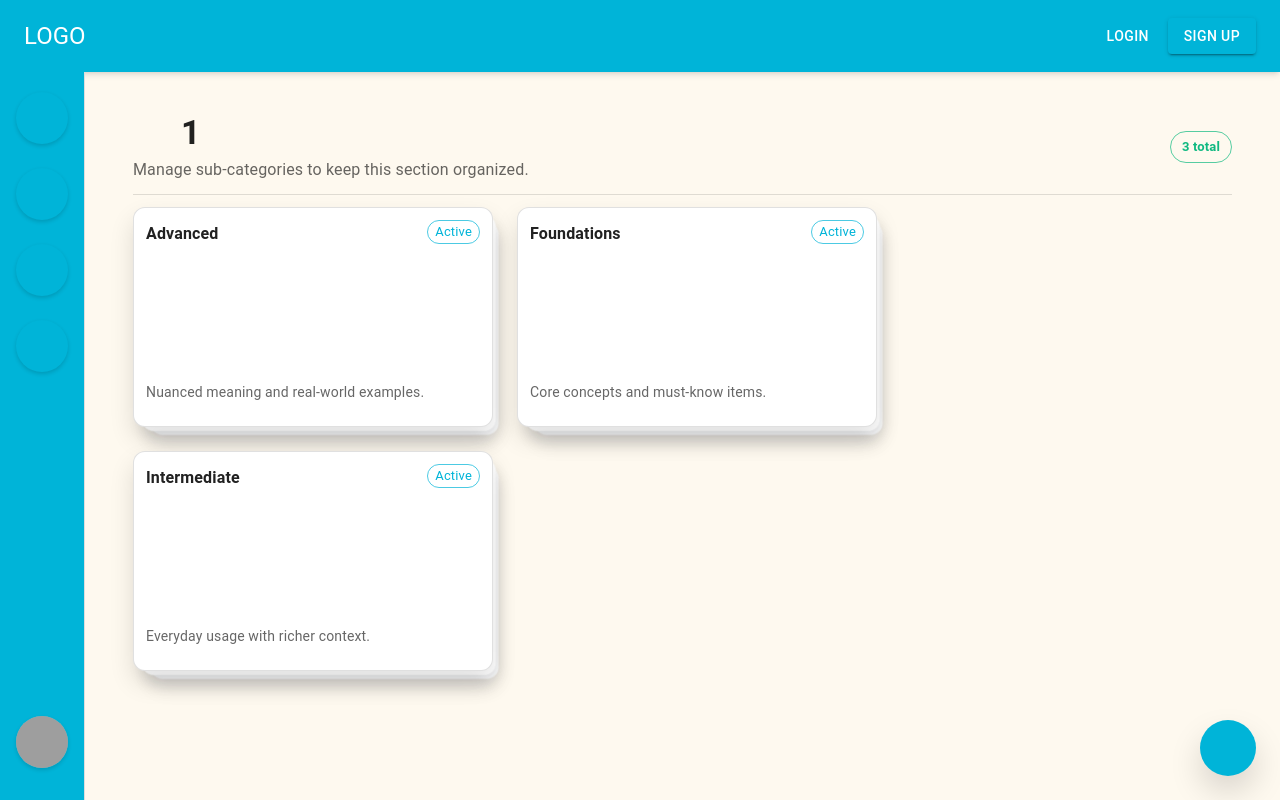
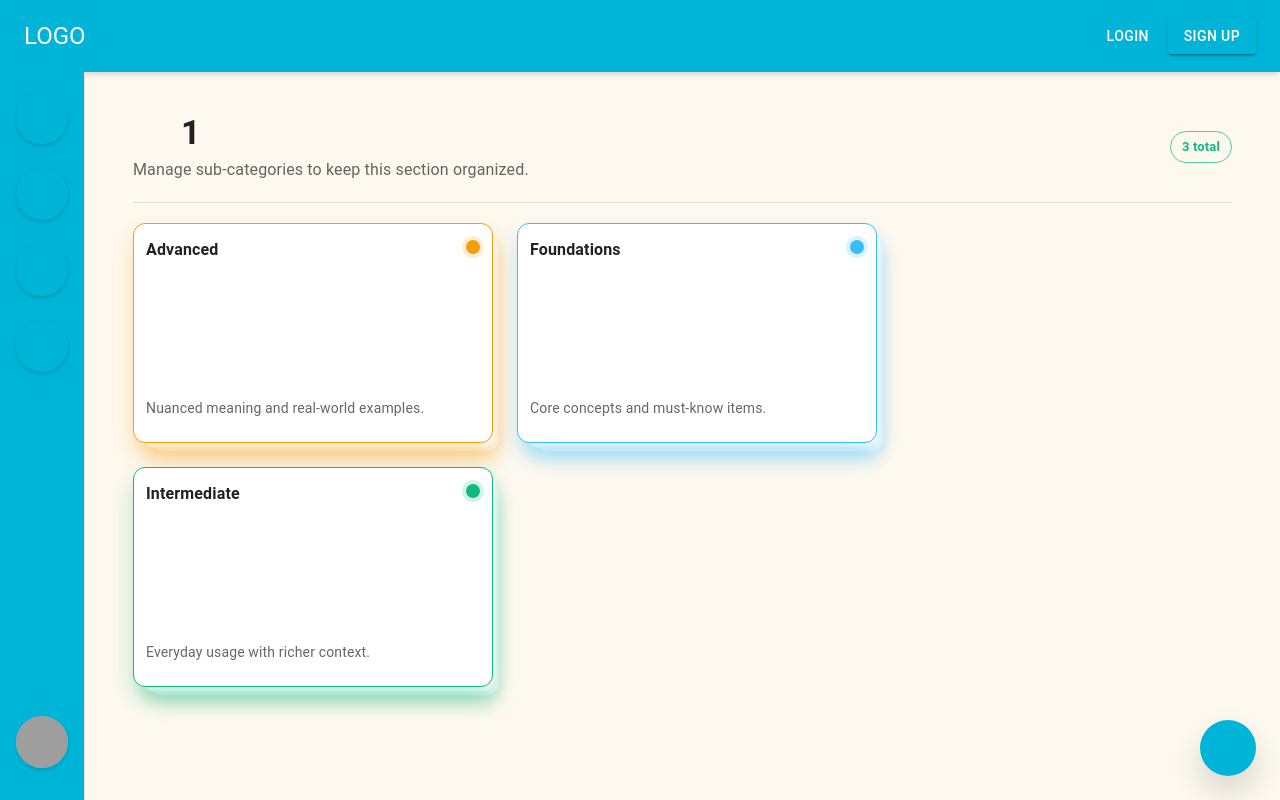
Before and after one commit to faezekeshmiri/Tick-8-frontend, a React (Vite) app: page /categories/1/subcategories in a window 1280 px wide. Built offline with nearby package versions, Linux system fonts and the light colour scheme; grey boxes are pictures that could not be loaded; some icons are missing.

Commit message:
Add Sub-Category Color.

```diff
--- a/src/pages/SubCategories.tsx
+++ b/src/pages/SubCategories.tsx
@@ -23,6 +23,27 @@ import { useNavigate, useParams } from "react-router-dom";
 type SubCategory = {
   name: string;
   description: string;
+  color: string;
+};
+
+const COLOR_OPTIONS = [
+  { name: "Sky", value: "#38bdf8" },
+  { name: "Emerald", value: "#10b981" },
+  { name: "Amber", value: "#f59e0b" },
+  { name: "Rose", value: "#fb7185" },
+  { name: "Violet", value: "#8b5cf6" },
+  { name: "Slate", value: "#64748b" },
+];
+
+const hexToRgba = (hex: string, alpha: number) => {
+  const cleaned = hex.replace("#", "");
+  if (cleaned.length !== 6) {
+    return `rgba(0,0,0,${alpha})`;
+  }
+  const r = parseInt(cleaned.slice(0, 2), 16);
+  const g = parseInt(cleaned.slice(2, 4), 16);
+  const b = parseInt(cleaned.slice(4, 6), 16);
+  return `rgba(${r}, ${g}, ${b}, ${alpha})`;
 };
 
 const SubCategories: React.FC = () => {
@@ -34,19 +55,23 @@ const SubCategories: React.FC = () => {
     {
       name: "Foundations",
       description: "Core concepts and must-know items.",
+      color: COLOR_OPTIONS[0].value,
     },
     {
       name: "Intermediate",
       description: "Everyday usage with richer context.",
+      color: COLOR_OPTIONS[1].value,
     },
     {
       name: "Advanced",
       description: "Nuanced meaning and real-world examples.",
+      color: COLOR_OPTIONS[2].value,
     },
   ]);
   const [isDialogOpen, setIsDialogOpen] = useState(false);
   const [newSubCategory, setNewSubCategory] = useState("");
   const [newDescription, setNewDescription] = useState("");
+  const [selectedColor, setSelectedColor] = useState(COLOR_OPTIONS[0].value);
   const [error, setError] = useState("");
 
   const subCategoriesSorted = useMemo(
@@ -60,6 +85,7 @@ const SubCategories: React.FC = () => {
     setIsDialogOpen(false);
     setNewSubCategory("");
     setNewDescription("");
+    setSelectedColor(COLOR_OPTIONS[0].value);
     setError("");
   };
 
@@ -79,7 +105,11 @@ const SubCategories: React.FC = () => {
     const nextDescription = newDescription.trim();
     setSubCategories((prev) => [
       ...prev,
-      { name: trimmed, description: nextDescription || "No description yet." },
+      {
+        name: trimmed,
+        description: nextDescription || "No description yet.",
+        color: selectedColor,
+      },
     ]);
     handleCloseDialog();
   };
@@ -116,7 +146,7 @@ const SubCategories: React.FC = () => {
           />
         </Box>
 
-        <Divider className="my-3" />
+        <Divider className="my-5" />
         {subCategoriesSorted.length === 0 ? (
           <Card className="border border-dashed border-gray-200/70">
             <CardContent className="py-12 text-center">
@@ -165,7 +195,7 @@ const SubCategories: React.FC = () => {
                     inset: 0,
                     borderRadius: 3,
                     bgcolor: "background.paper",
-                    boxShadow: "0 10px 20px rgba(15, 23, 42, 0.12)",
+                    boxShadow: `0 10px 20px ${hexToRgba(item.color, 0.18)}`,
                     transform: "translate3d(12px, 12px, -32px)",
                     transition: "transform 0.25s ease",
                     zIndex: 0,
@@ -179,7 +209,7 @@ const SubCategories: React.FC = () => {
                     inset: 0,
                     borderRadius: 3,
                     bgcolor: "background.paper",
-                    boxShadow: "0 8px 16px rgba(15, 23, 42, 0.12)",
+                    boxShadow: `0 8px 16px ${hexToRgba(item.color, 0.22)}`,
                     transform: "translate3d(6px, 6px, -16px)",
                     transition: "transform 0.25s ease",
                     zIndex: 1,
@@ -193,9 +223,10 @@ const SubCategories: React.FC = () => {
                     width: "100%",
                     height: "100%",
                     borderRadius: 3,
-                    boxShadow: "0 12px 24px rgba(0,0,0,0.12)",
+                    boxShadow: `0 12px 24px ${hexToRgba(item.color, 0.28)}`,
                     transform: "translate3d(0, 0, 0)",
                     transition: "transform 0.25s ease",
+                    borderColor: item.color,
                     zIndex: 2,
                   }}
                 >
@@ -204,11 +235,17 @@ const SubCategories: React.FC = () => {
                       <Typography variant="subtitle1" className="font-semibold">
                         {item.name}
                       </Typography>
-                      <Chip
-                        label="Active"
-                        size="small"
-                        color="primary"
-                        variant="outlined"
+                      <Box
+                        aria-hidden
+                        sx={{
+                          width: 14,
+                          height: 14,
+                          borderRadius: "50%",
+                          bgcolor: item.color,
+                          boxShadow: `0 0 0 4px ${hexToRgba(item.color, 0.18)}`,
+                          flexShrink: 0,
+                          mt: 0.5,
+                        }}
                       />
                     </Box>
                     <Typography variant="body2" color="text.secondary">
@@ -290,6 +327,35 @@ const SubCategories: React.FC = () => {
             minRows={3}
             className="mt-2 mb-1"
           />
+          <Box className="mt-2">
+            <Typography variant="body2" color="text.secondary" className="mb-2">
+              Pick a color
+            </Typography>
+            <Box className="flex flex-wrap gap-2">
+              {COLOR_OPTIONS.map((option) => {
+                const isSelected = option.value === selectedColor;
+                return (
+                  <IconButton
+                    key={option.value}
+                    aria-label={`select ${option.name}`}
+                    onClick={() => setSelectedColor(option.value)}
+                    sx={{
+                      width: 36,
+                      height: 36,
+                      borderRadius: "50%",
+                      border: isSelected
+                        ? "2px solid rgba(15, 23, 42, 0.35)"
+                        : "1px solid rgba(15, 23, 42, 0.15)",
+                      bgcolor: option.value,
+                      boxShadow: isSelected
+                        ? `0 0 0 4px ${hexToRgba(option.value, 0.2)}`
+                        : "none",
+                    }}
+                  />
+                );
+              })}
+            </Box>
+          </Box>
         </DialogContent>
         <DialogActions className="px-3 pb-3 pt-2 gap-1">
           <Button onClick={handleCloseDialog} variant="text">
```
